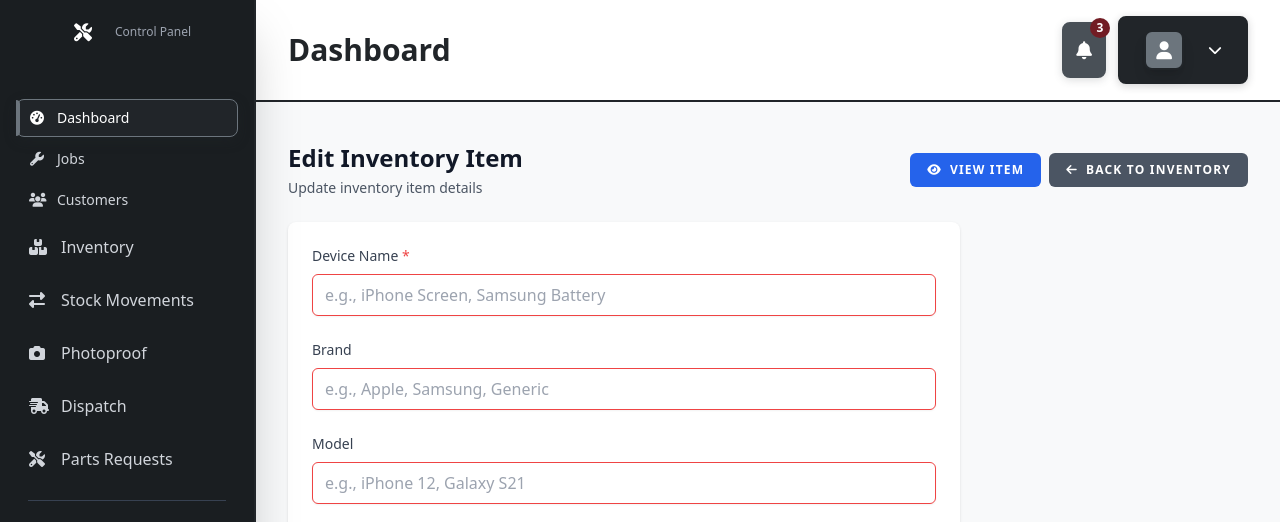
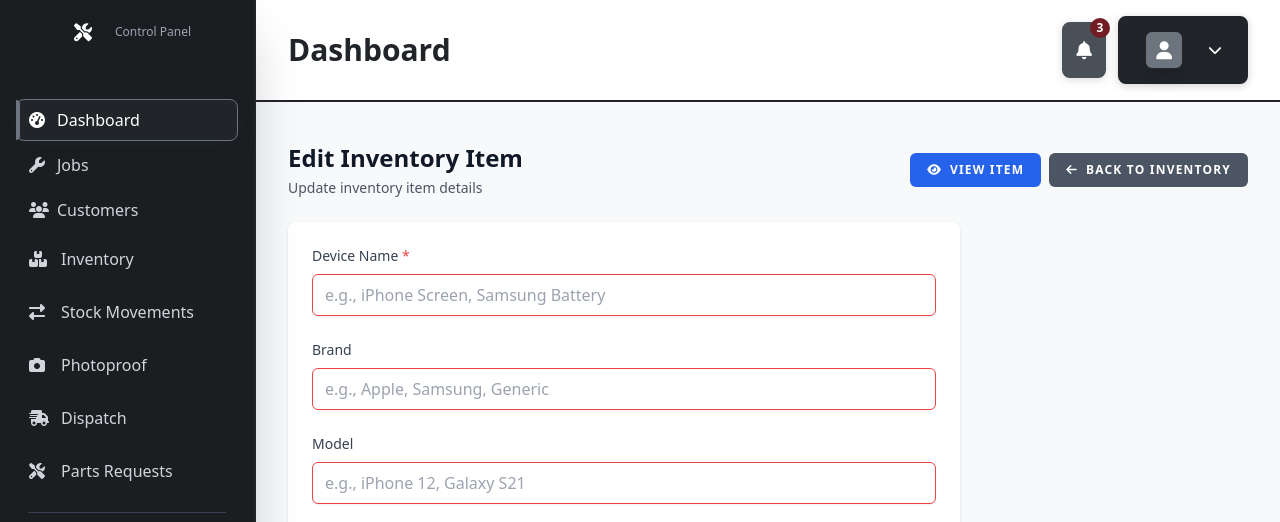
Before and after one commit to w38g0ru/tech-fix-center, a CodeIgniter 4 app: the page made by app/Views/dashboard/inventory/edit.php in a window 1280 px wide. Shown: the top 522 px of the page. Run offline with PHP 8.4 and a stand-in for CodeIgniter, Linux system fonts and the light colour scheme; the template is opened without the code that fills it, so the values that code supplies are empty; some libraries are stand-ins or nearby versions.

Commit message:
Update navigation links font weight to medium
- Changed navigation links from font-normal to font-medium
- Improves readability and visual prominence of navigation items
- Maintains consistency with dark button design system

```diff
--- a/app/Views/layouts/dashboard.php
+++ b/app/Views/layouts/dashboard.php
@@ -367,19 +367,19 @@ $pageTitle = $title ?? 'Dashboard';
             <nav class="mt-6">
                 <div class="px-4 py-2">
                     <a href="<?= base_url('dashboard') ?>"
-                       class="nav-link flex items-center px-3 py-2 text-gray-300 font-normal text-sm <?= (uri_string() == 'dashboard' || uri_string() == '') ? 'active' : '' ?>">
+                       class="nav-link flex items-center px-3 py-2 text-gray-300 font-medium <?= (uri_string() == 'dashboard' || uri_string() == '') ? 'active' : '' ?>">
                         <i class="fas fa-tachometer-alt mr-3 w-4 text-center"></i>
                         Dashboard
                     </a>
 
                     <a href="<?= base_url('dashboard/jobs') ?>"
-                       class="nav-link flex items-center px-3 py-2 text-gray-300 font-normal text-sm <?= strpos(uri_string(), 'jobs') !== false ? 'active' : '' ?>">
+                       class="nav-link flex items-center px-3 py-2 text-gray-300 font-medium <?= strpos(uri_string(), 'jobs') !== false ? 'active' : '' ?>">
                         <i class="fas fa-wrench mr-3 w-4 text-center"></i>
                         Jobs
                     </a>
 
                     <a href="<?= base_url('dashboard/users') ?>"
-                       class="nav-link flex items-center px-3 py-2 text-gray-300 font-normal text-sm <?= strpos(uri_string(), 'users') !== false ? 'active' : '' ?>">
+                       class="nav-link flex items-center px-3 py-2 text-gray-300 font-medium <?= strpos(uri_string(), 'users') !== false ? 'active' : '' ?>">
                         <i class="fas fa-users mr-3 w-4 text-center"></i>
                         Customers
                     </a>
```
